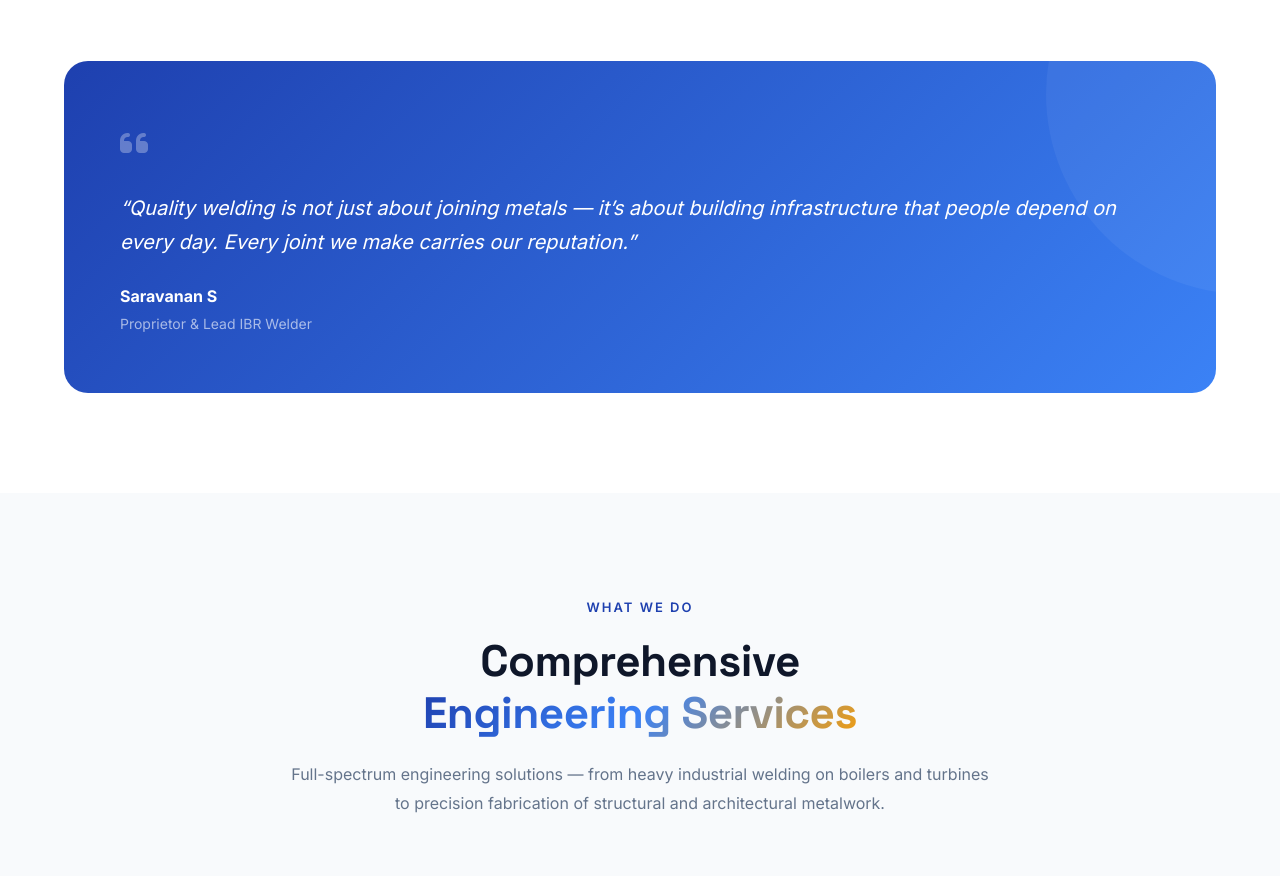
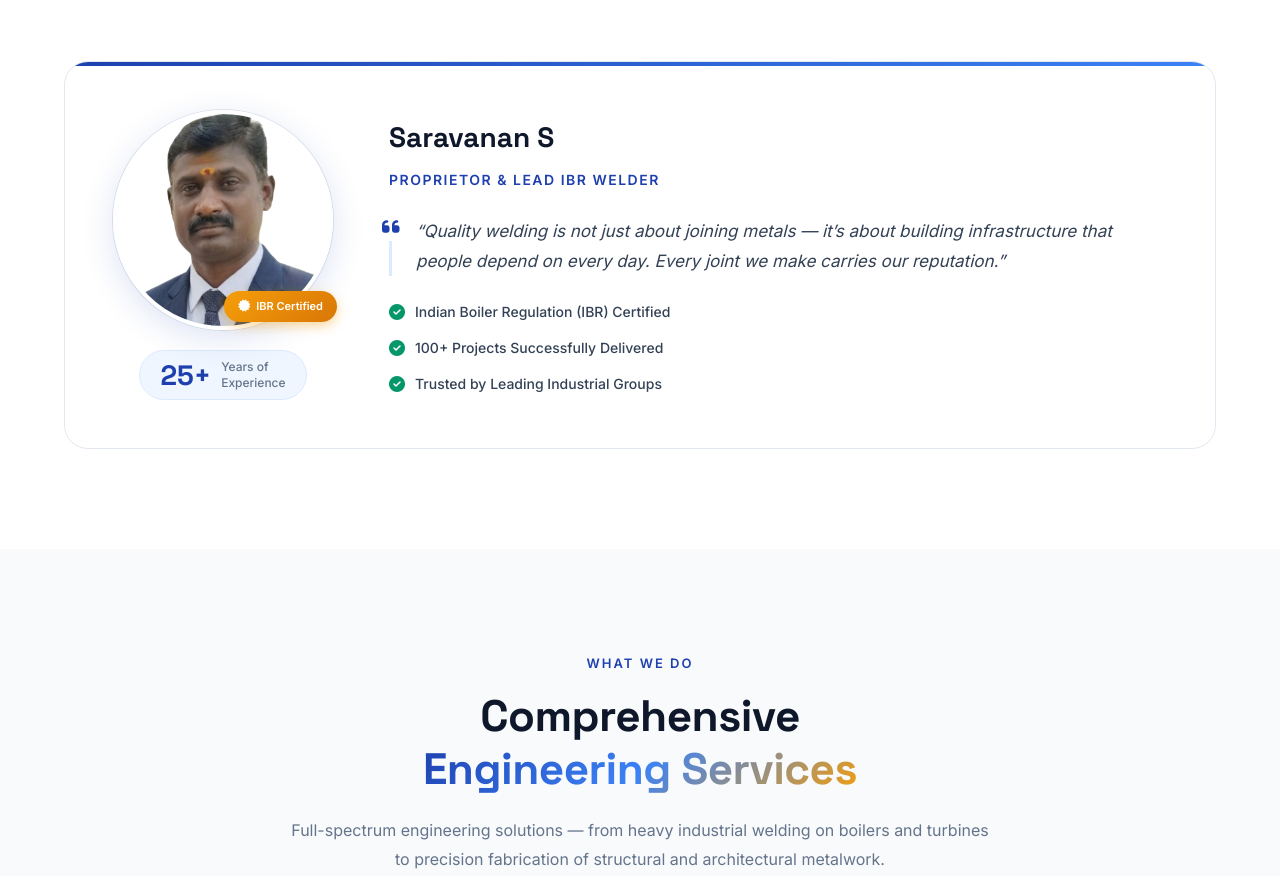
Before and after one commit to EvoChronyX/saravanan_fabrication, a website: page index.html in a window 1280 px wide. Shown: the part 1558-2434 px from the top of the page. Drawn offline with Linux system fonts and the light colour scheme.

Commit message:
Added profile section

```diff
--- a/index.html
+++ b/index.html
@@ -142,17 +142,47 @@
         </div>
       </div>
 
-      <div class="about-highlight" data-animate="fade-up">
-        <div class="about-highlight-content">
-          <div class="about-highlight-icon">
+      <!-- Proprietor Profile Section -->
+      <div class="proprietor-section" data-animate="fade-up">
+        <div class="proprietor-photo-wrapper">
+          <div class="proprietor-photo">
+            <!-- Replace src with actual owner photo: e.g. "images/saravanan.jpg" -->
+            <img src="images/profile_picture1.png" alt="Saravanan S - Proprietor" id="ownerPhoto" />
+            <div class="proprietor-photo-badge">
+              <i class="fas fa-certificate"></i>
+              <span>IBR Certified</span>
+            </div>
+          </div>
+          <div class="proprietor-experience">
+            <span class="proprietor-exp-num">25+</span>
+            <span class="proprietor-exp-label">Years of<br />Experience</span>
+          </div>
+        </div>
+
+        <div class="proprietor-info">
+          <div class="proprietor-name-block">
+            <h3>Saravanan S</h3>
+            <span class="proprietor-role">Proprietor &amp; Lead IBR Welder</span>
+          </div>
+          <div class="proprietor-quote">
             <i class="fas fa-quote-left"></i>
+            <blockquote>
+              &ldquo;Quality welding is not just about joining metals — it&rsquo;s about building infrastructure that people depend on every day. Every joint we make carries our reputation.&rdquo;
+            </blockquote>
           </div>
-          <blockquote>
-            &ldquo;Quality welding is not just about joining metals — it&rsquo;s about building infrastructure that people depend on every day. Every joint we make carries our reputation.&rdquo;
-          </blockquote>
-          <div class="about-highlight-author">
-            <strong>Saravanan S</strong>
-            <span>Proprietor &amp; Lead IBR Welder</span>
+          <div class="proprietor-credentials">
+            <div class="credential-item">
+              <i class="fas fa-check-circle"></i>
+              <span>Indian Boiler Regulation (IBR) Certified</span>
+            </div>
+            <div class="credential-item">
+              <i class="fas fa-check-circle"></i>
+              <span>100+ Projects Successfully Delivered</span>
+            </div>
+            <div class="credential-item">
+              <i class="fas fa-check-circle"></i>
+              <span>Trusted by Leading Industrial Groups</span>
+            </div>
           </div>
         </div>
       </div>
@@ -401,14 +431,14 @@
             <div class="contact-info-icon"><i class="fas fa-phone"></i></div>
             <div>
               <h4>Phone</h4>
-              <p><a href="tel:+91XXXXXXXXXX">Contact Us</a></p>
+              <p><a href="tel:+919715180050">+91 97151 80050</a></p>
             </div>
           </div>
           <div class="contact-info-card">
             <div class="contact-info-icon"><i class="fas fa-envelope"></i></div>
             <div>
               <h4>Email</h4>
-              <p><a href="mailto:info@ssaravananworks.com">info@ssaravananworks.com</a></p>
+              <p><a href="mailto:saravanansubramni@gmail.com">saravanansubramni@gmail.com</a></p>
             </div>
           </div>
           <div class="contact-info-card">
@@ -420,7 +450,15 @@
           </div>
         </div>
 
-        <form class="contact-form" id="contactForm" data-animate="fade-up" data-delay="200">
+        <form class="contact-form" id="contactForm" data-animate="fade-up" data-delay="200" action="https://api.web3forms.com/submit" method="POST">
+          <!-- Web3Forms Access Key — get yours free at https://web3forms.com -->
+          <input type="hidden" name="access_key" value="YOUR_ACCESS_KEY_HERE" />
+          <input type="hidden" name="subject" value="New Enquiry — S. Saravanan Engineering Works" />
+          <input type="hidden" name="from_name" value="Website Enquiry" />
+          <input type="hidden" name="replyto" id="replyto" />
+          <!-- Honeypot spam protection -->
+          <input type="checkbox" name="botcheck" class="hidden" style="display:none" />
+
           <div class="form-group">
             <label for="name">Full Name</label>
             <input type="text" id="name" name="name" placeholder="Your full name" required />
--- a/script.js
+++ b/script.js
@@ -162,26 +162,52 @@ document.addEventListener('DOMContentLoaded', () => {
     });
   });
 
-  // ---- Contact Form ----
+  // ---- Contact Form (Web3Forms) ----
   const contactForm = document.getElementById('contactForm');
 
-  contactForm.addEventListener('submit', (e) => {
+  contactForm.addEventListener('submit', async (e) => {
     e.preventDefault();
 
     const btn = contactForm.querySelector('button[type="submit"]');
     const originalContent = btn.innerHTML;
 
-    // Show success state
-    btn.innerHTML = '<span>Enquiry Sent!</span><i class="fas fa-check"></i>';
-    btn.style.background = 'linear-gradient(135deg, #059669, #10b981)';
+    // Sync reply-to with email field
+    const emailInput = contactForm.querySelector('#email');
+    const replyTo = contactForm.querySelector('#replyto');
+    if (emailInput && replyTo) {
+      replyTo.value = emailInput.value;
+    }
+
+    // Show loading state
+    btn.innerHTML = '<span>Sending...</span><i class="fas fa-spinner fa-spin"></i>';
     btn.disabled = true;
+
+    try {
+      const formData = new FormData(contactForm);
+      const response = await fetch('https://api.web3forms.com/submit', {
+        method: 'POST',
+        body: formData
+      });
+      const result = await response.json();
+
+      if (result.success) {
+        btn.innerHTML = '<span>Enquiry Sent!</span><i class="fas fa-check"></i>';
+        btn.style.background = 'linear-gradient(135deg, #059669, #10b981)';
+        contactForm.reset();
+      } else {
+        btn.innerHTML = '<span>Failed — Try Again</span><i class="fas fa-exclamation-triangle"></i>';
+        btn.style.background = 'linear-gradient(135deg, #dc2626, #ef4444)';
+      }
+    } catch (error) {
+      btn.innerHTML = '<span>Network Error</span><i class="fas fa-exclamation-triangle"></i>';
+      btn.style.background = 'linear-gradient(135deg, #dc2626, #ef4444)';
+    }
 
     setTimeout(() => {
       btn.innerHTML = originalContent;
       btn.style.background = '';
       btn.disabled = false;
-      contactForm.reset();
-    }, 3000);
+    }, 3500);
   });
 
   // ---- Footer Year ----
--- a/styles.css
+++ b/styles.css
@@ -624,54 +624,170 @@ input, select, textarea { font-family: inherit; font-size: inherit; }
   line-height: 1.7;
 }
 
-.about-highlight {
-  background: var(--gradient-primary);
+/* Proprietor Profile Section */
+.proprietor-section {
+  display: grid;
+  grid-template-columns: auto 1fr;
+  gap: 56px;
+  align-items: center;
+  background: var(--color-white);
+  border: 1px solid var(--color-gray-200);
   border-radius: var(--radius-xl);
-  padding: 56px;
+  padding: 48px;
   position: relative;
   overflow: hidden;
 }
 
-.about-highlight::before {
+.proprietor-section::before {
   content: '';
   position: absolute;
-  top: -50%;
-  right: -20%;
-  width: 400px;
-  height: 400px;
-  background: rgba(255, 255, 255, 0.05);
-  border-radius: 50%;
+  top: 0;
+  left: 0;
+  right: 0;
+  height: 4px;
+  background: var(--gradient-primary);
 }
 
-.about-highlight-content {
+.proprietor-photo-wrapper {
   position: relative;
-  z-index: 1;
+  display: flex;
+  flex-direction: column;
+  align-items: center;
+  gap: 20px;
 }
 
-.about-highlight-icon {
-  font-size: 32px;
-  color: rgba(255, 255, 255, 0.3);
-  margin-bottom: 20px;
+.proprietor-photo {
+  position: relative;
+  width: 220px;
+  height: 220px;
+  border-radius: 50%;
+  overflow: visible;
 }
 
-.about-highlight blockquote {
-  font-size: 20px;
-  font-weight: 400;
-  color: var(--color-white);
-  line-height: 1.7;
-  margin-bottom: 24px;
-  font-style: italic;
+.proprietor-photo img {
+  width: 100%;
+  height: 100%;
+  object-fit: cover;
+  border-radius: 50%;
+  border: 4px solid var(--color-white);
+  box-shadow: 0 8px 32px rgba(30, 64, 175, 0.15), 0 0 0 1px var(--color-gray-200);
+  transition: transform var(--transition-base);
 }
 
-.about-highlight-author strong {
-  display: block;
-  color: var(--color-white);
-  font-size: 16px;
+.proprietor-photo:hover img {
+  transform: scale(1.03);
 }
 
-.about-highlight-author span {
-  color: rgba(255, 255, 255, 0.6);
+.proprietor-photo-badge {
+  position: absolute;
+  bottom: 8px;
+  right: -4px;
+  display: flex;
+  align-items: center;
+  gap: 6px;
+  background: var(--gradient-accent);
+  color: var(--color-white);
+  font-size: 11px;
+  font-weight: 600;
+  padding: 6px 14px;
+  border-radius: var(--radius-full);
+  box-shadow: 0 4px 12px rgba(245, 158, 11, 0.4);
+  white-space: nowrap;
+}
+
+.proprietor-photo-badge i {
+  font-size: 12px;
+}
+
+.proprietor-experience {
+  display: flex;
+  align-items: center;
+  gap: 10px;
+  background: var(--color-primary-50);
+  border: 1px solid var(--color-primary-100);
+  border-radius: var(--radius-full);
+  padding: 8px 20px;
+}
+
+.proprietor-exp-num {
+  font-family: var(--font-heading);
+  font-size: 28px;
+  font-weight: 700;
+  color: var(--color-primary);
+  line-height: 1;
+}
+
+.proprietor-exp-label {
+  font-size: 12px;
+  font-weight: 500;
+  color: var(--color-gray-500);
+  line-height: 1.35;
+}
+
+.proprietor-info {
+  display: flex;
+  flex-direction: column;
+  gap: 24px;
+}
+
+.proprietor-name-block h3 {
+  font-family: var(--font-heading);
+  font-size: 28px;
+  font-weight: 700;
+  color: var(--color-dark);
+  margin-bottom: 4px;
+}
+
+.proprietor-role {
   font-size: 14px;
+  font-weight: 600;
+  color: var(--color-primary);
+  text-transform: uppercase;
+  letter-spacing: 1.5px;
+}
+
+.proprietor-quote {
+  position: relative;
+  padding-left: 24px;
+  border-left: 3px solid var(--color-primary-100);
+}
+
+.proprietor-quote i {
+  position: absolute;
+  top: -4px;
+  left: -14px;
+  font-size: 20px;
+  color: var(--color-primary);
+  background: var(--color-white);
+  padding: 4px;
+}
+
+.proprietor-quote blockquote {
+  font-size: 17px;
+  font-style: italic;
+  color: var(--color-dark-600);
+  line-height: 1.75;
+}
+
+.proprietor-credentials {
+  display: flex;
+  flex-direction: column;
+  gap: 12px;
+}
+
+.credential-item {
+  display: flex;
+  align-items: center;
+  gap: 10px;
+  font-size: 14px;
+  font-weight: 500;
+  color: var(--color-dark-600);
+}
+
+.credential-item i {
+  color: #059669;
+  font-size: 16px;
+  flex-shrink: 0;
 }
 
 /* ===========================
@@ -1227,6 +1343,14 @@ input, select, textarea { font-family: inherit; font-size: inherit; }
   .about-grid {
     grid-template-columns: repeat(2, 1fr);
   }
+  .proprietor-section {
+    gap: 40px;
+    padding: 40px;
+  }
+  .proprietor-photo {
+    width: 180px;
+    height: 180px;
+  }
   .services-grid {
     grid-template-columns: repeat(2, 1fr);
   }
@@ -1311,12 +1435,28 @@ input, select, textarea { font-family: inherit; font-size: inherit; }
     grid-template-columns: 1fr;
   }
 
-  .about-highlight {
+  .proprietor-section {
+    grid-template-columns: 1fr;
+    text-align: center;
     padding: 32px;
+    gap: 32px;
   }
 
-  .about-highlight blockquote {
-    font-size: 17px;
+  .proprietor-photo-wrapper {
+    justify-self: center;
+  }
+
+  .proprietor-photo {
+    width: 180px;
+    height: 180px;
+  }
+
+  .proprietor-quote {
+    text-align: left;
+  }
+
+  .proprietor-credentials {
+    align-items: center;
   }
 
   .services-grid {
```
Also changed, not shown: images/profile_picture.png (added), images/profile_picture1.png (added).
